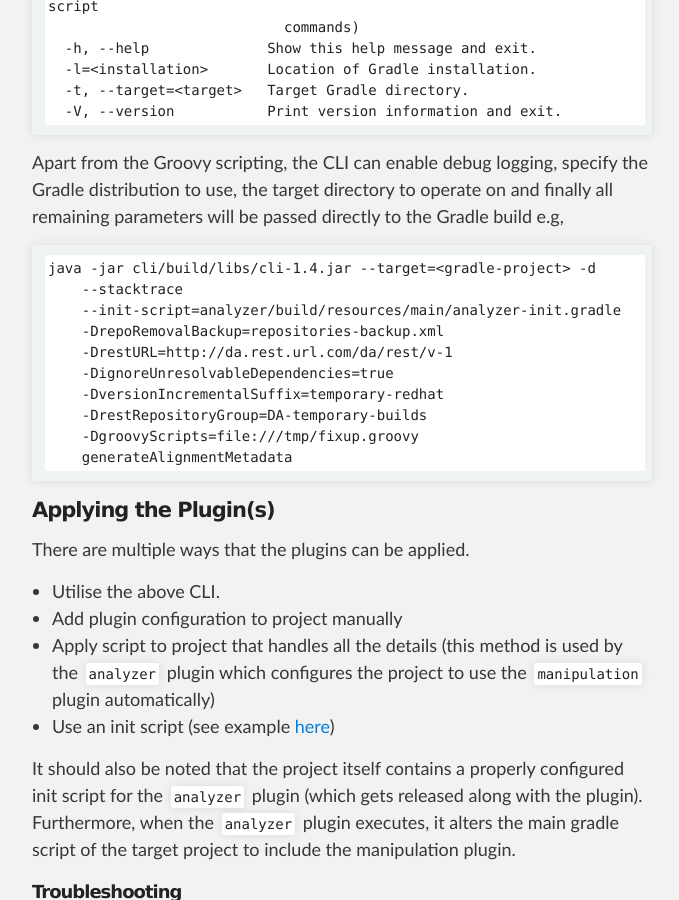
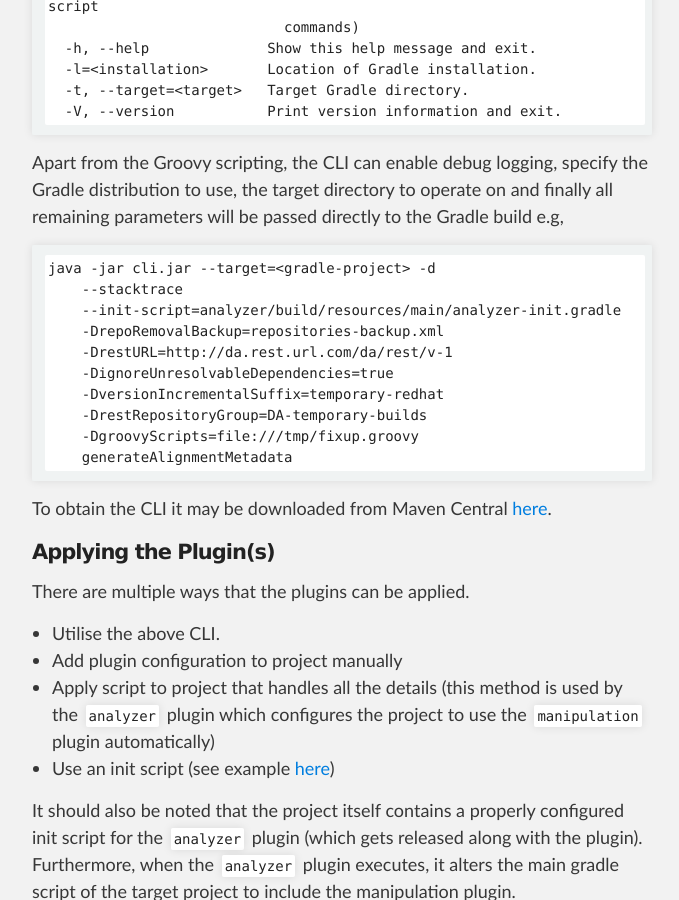
Before and after one commit to project-ncl/gradle-manipulator, a Jekyll site: the page built from index.md, in a window 1280 px wide and 900 px high, scrolled down 1320 px. Shown: the whole window, without its empty margins (298-977 px from the left). Built offline with Jekyll 4.4.1, drawn with Linux system fonts in a browser that asks for light colours.

Commit message:
Add location to download CLI. Add details about supported publishing plugins

````diff
--- a/index.md
+++ b/index.md
@@ -47,7 +47,7 @@ CLI to optionally run Groovy scripts and then invoke Gradle.
 Apart from the Groovy scripting, the CLI can enable debug logging, specify the Gradle distribution to use, the target directory to operate on and finally all remaining parameters will be passed directly to the Gradle build e.g,
 
 ```
-java -jar cli/build/libs/cli-1.4.jar --target=<gradle-project> -d
+java -jar cli.jar --target=<gradle-project> -d
     --stacktrace
     --init-script=analyzer/build/resources/main/analyzer-init.gradle
     -DrepoRemovalBackup=repositories-backup.xml
@@ -58,6 +58,8 @@ java -jar cli/build/libs/cli-1.4.jar --target=<gradle-project> -d
     -DgroovyScripts=file:///tmp/fixup.groovy
     generateAlignmentMetadata
 ```
+
+To obtain the CLI it may be downloaded from Maven Central [here](https://repo1.maven.org/maven2/org/jboss/gm/cli).
 
 #### Applying the Plugin(s)
 
````
Also changed, not shown: guide/artifact-publishing.md (+2 -0 lines).
